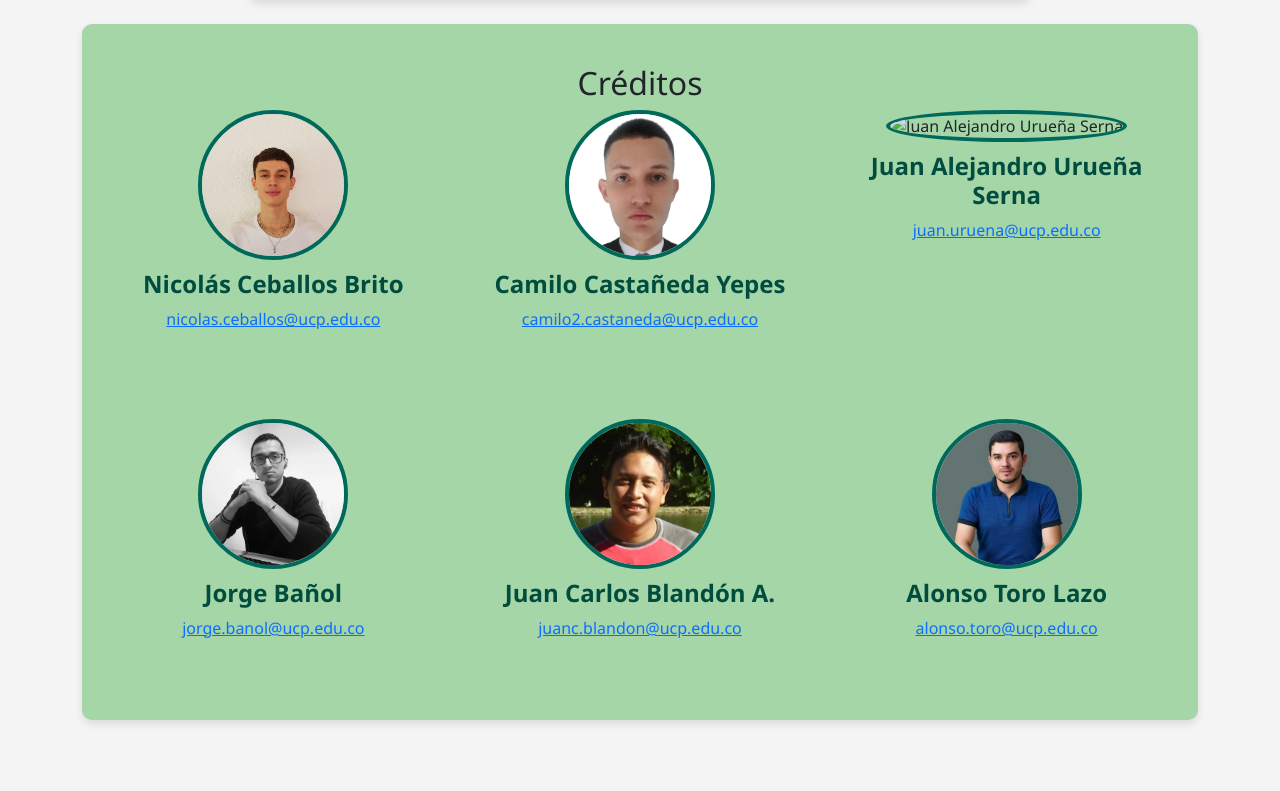
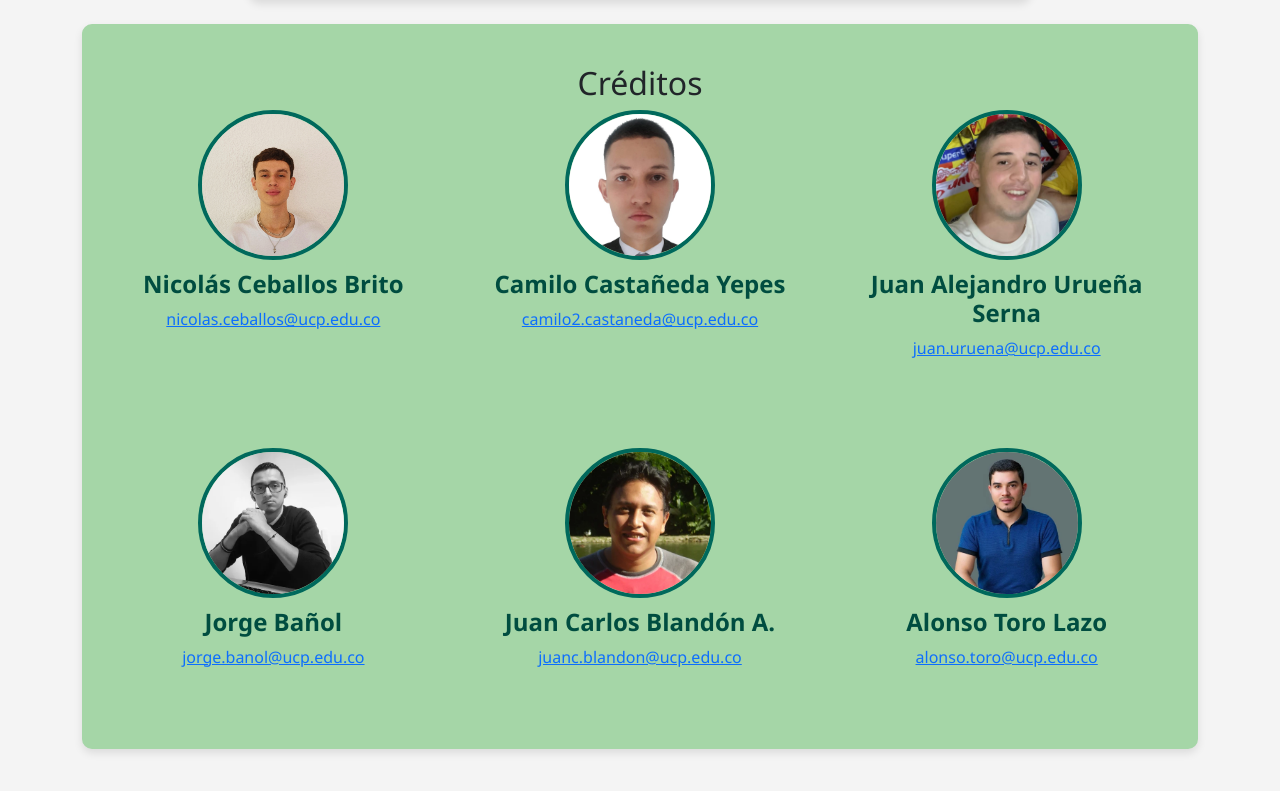
Before and after one commit to Nico2603/PdM.github.io, a plain HTML site: page index.html in a window 1280 px wide. Shown: the part 2509-3300 px from the top of the page. Drawn offline with nearby package versions, Linux system fonts and the light colour scheme.

Commit message:
extension de la foto del pepe

```diff
--- a/index.html
+++ b/index.html
@@ -108,7 +108,7 @@
             </div>
             <!-- Juan Alejandro Urueña Serna -->
             <div class="col-lg-4 col-md-6 text-center mb-4">
-                <img src="images/juan.png" alt="Juan Alejandro Urueña Serna" class="img-fluid">
+                <img src="images/juan.jpg" alt="Juan Alejandro Urueña Serna" class="img-fluid">
                 <h4>Juan Alejandro Urueña Serna</h4>
                 <p><a href="mailto:juan.uruena@ucp.edu.co">juan.uruena@ucp.edu.co</a></p>
             </div>
```
